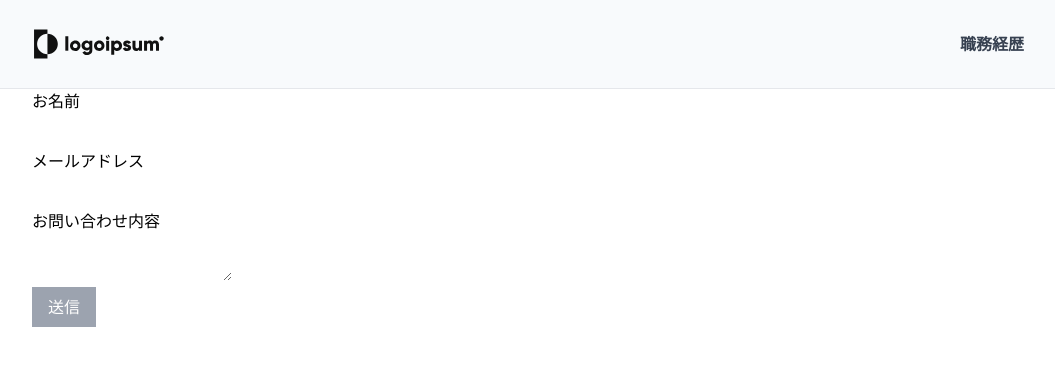
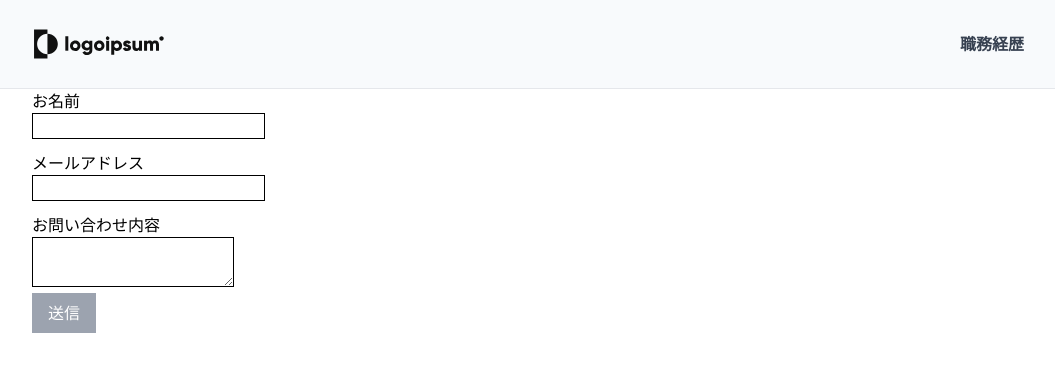
Before and after one commit to yha-1228/portfolio, a Next.js app: page / in a window 1280 px wide. Shown: the top 372 px of the page, without its empty margins (112-1167 px from the left). Built offline with nearby package versions, Linux system fonts and the light colour scheme.

Commit message:
feat: フォーム部品をコンポーネント化 (#4)

```diff
--- a/src/components/contact-form.tsx
+++ b/src/components/contact-form.tsx
@@ -4,8 +4,10 @@ import { sendContact } from '@/api/requests';
 import * as m from '@/form/message';
 import * as v from '@/form/validator';
 import isEmptyObject from '@/utils/is-empty-object';
-import Button from './button';
-import Container from './container';
+import Button from './ui/button';
+import Container from './ui/container';
+import Input from './ui/input';
+import Textarea from './ui/textarea';
 
 type FieldType = HTMLInputElement | HTMLTextAreaElement;
 
@@ -114,7 +116,7 @@ export default function ContactForm() {
               <label htmlFor="name">お名前</label>
             </div>
             <div>
-              <input
+              <Input
                 type="text"
                 name="name"
                 value={values.name}
@@ -131,7 +133,7 @@ export default function ContactForm() {
               <label htmlFor="email">メールアドレス</label>
             </div>
             <div>
-              <input
+              <Input
                 type="email"
                 name="email"
                 value={values.email}
@@ -148,7 +150,7 @@ export default function ContactForm() {
               <label htmlFor="message">お問い合わせ内容</label>
             </div>
             <div>
-              <textarea
+              <Textarea
                 name="message"
                 value={values.message}
                 onChange={handleChange}
--- a/src/components/layout.tsx
+++ b/src/components/layout.tsx
@@ -2,7 +2,7 @@ import Link from 'next/link';
 import { NextSeo } from 'next-seo';
 import Logo from '@/assets/logo.svg';
 import clsx from '@/utils/clsx';
-import Container from './container';
+import Container from './ui/container';
 
 const linkItems = [
   {
--- /dev/null
+++ b/src/components/ui/input.tsx
@@ -0,0 +1,20 @@
+import React from 'react';
+import { twMerge } from 'tailwind-merge';
+
+type InputProps = React.ComponentPropsWithRef<'input'>;
+
+const Input = React.forwardRef<HTMLInputElement, InputProps>((props, ref) => {
+  const { className, ...restProps } = props;
+
+  return (
+    <input
+      className={twMerge('border border-solid border-black', className)}
+      {...restProps}
+      ref={ref}
+    />
+  );
+});
+
+Input.displayName = 'Input';
+
+export default Input;
--- /dev/null
+++ b/src/components/ui/textarea.tsx
@@ -0,0 +1,22 @@
+import React from 'react';
+import { twMerge } from 'tailwind-merge';
+
+type TextareaProps = React.ComponentPropsWithRef<'textarea'>;
+
+const Textarea = React.forwardRef<HTMLTextAreaElement, TextareaProps>(
+  (props, ref) => {
+    const { className, ...restProps } = props;
+
+    return (
+      <textarea
+        className={twMerge('border border-solid border-black', className)}
+        {...restProps}
+        ref={ref}
+      />
+    );
+  }
+);
+
+Textarea.displayName = 'Textarea';
+
+export default Textarea;
```
Also changed, not shown: src/components/ui/button.tsx (renamed from src/components/button.tsx), src/components/ui/container.tsx (renamed from src/components/container.tsx).
